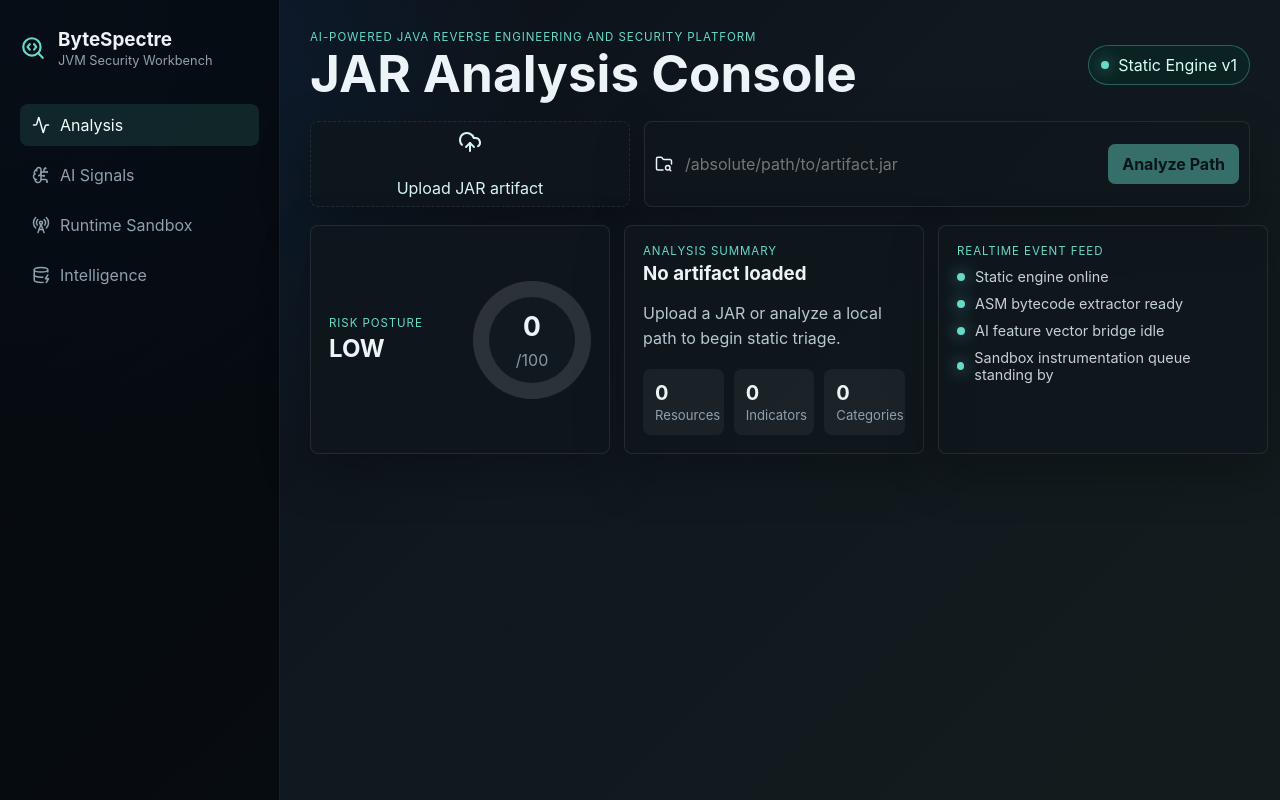
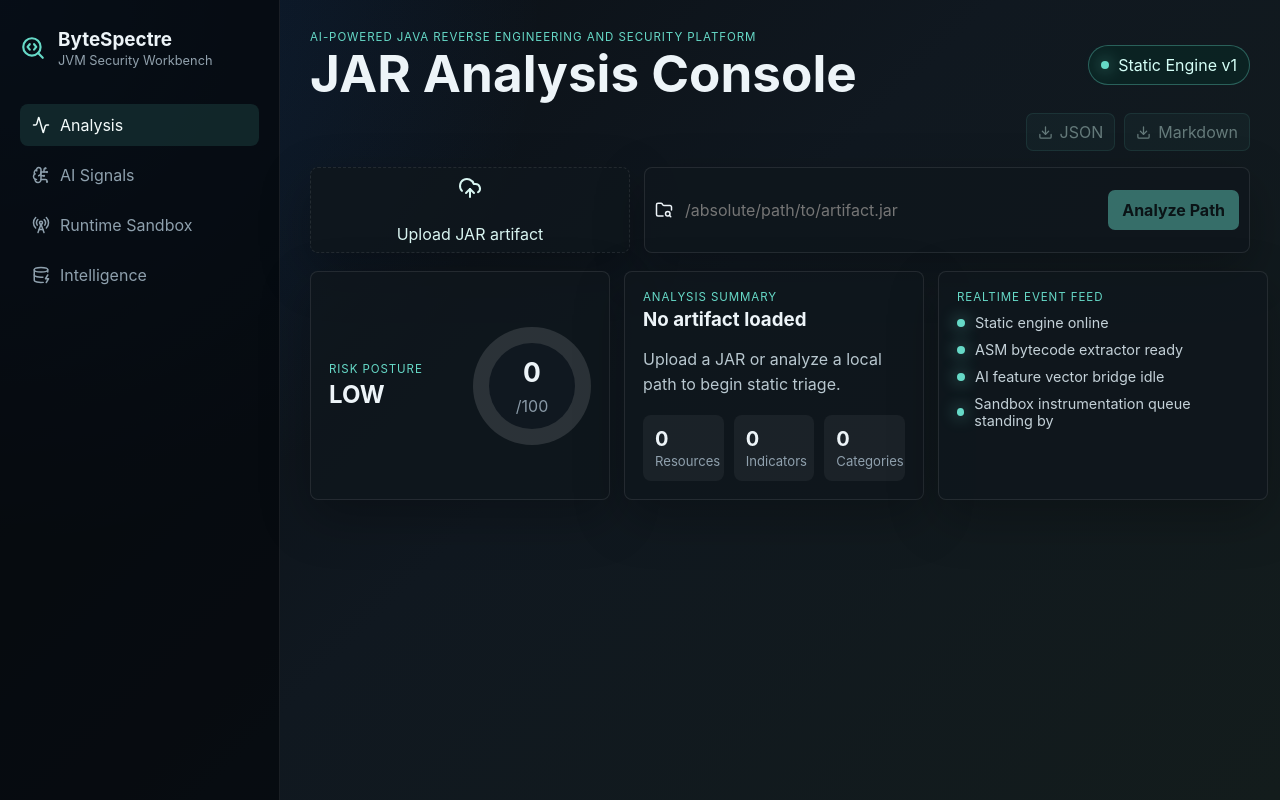
Before and after one commit to TejasSinha12/ByteSpectre, a React (Vite) app in the folder frontend/: page / in a window 1280 px wide. Built offline with nearby package versions, Linux system fonts and the light colour scheme.

Commit message:
Improve analyst workflow controls

```diff
--- a/frontend/src/App.tsx
+++ b/frontend/src/App.tsx
@@ -1,11 +1,13 @@
 import { Activity, BrainCircuit, DatabaseZap, RadioTower, SearchCode } from 'lucide-react';
 import { useMemo, useState } from 'react';
 import { AssetIntel } from './components/AssetIntel';
+import { CategoryChips } from './components/CategoryChips';
 import { ClassificationPanel } from './components/ClassificationPanel';
 import { DescriptorPanel } from './components/DescriptorPanel';
 import { GraphPreview } from './components/GraphPreview';
 import { IndicatorTable } from './components/IndicatorTable';
 import { RelationshipGraph } from './components/RelationshipGraph';
+import { ReportActions } from './components/ReportActions';
 import { RiskGauge } from './components/RiskGauge';
 import { UploadConsole } from './components/UploadConsole';
 import { analyzeJar, analyzeJarPath } from './lib/api';
@@ -82,6 +84,8 @@ export function App() {
           </div>
         </header>
 
+        <ReportActions report={report} />
+
         <UploadConsole
           busy={busy}
           onUpload={(file) => runAnalysis(() => analyzeJar(file))}
@@ -96,6 +100,7 @@ export function App() {
             <p className="eyebrow">Analysis summary</p>
             <h3>{report?.fileName ?? 'No artifact loaded'}</h3>
             <p>{report?.summary ?? 'Upload a JAR or analyze a local path to begin static triage.'}</p>
+            {report && <CategoryChips categories={report.behaviorCategories} />}
             <div className="summary-metrics">
               <Metric label="Resources" value={resourceTotal} />
               <Metric label="Indicators" value={report?.indicators.length ?? 0} />
--- /dev/null
+++ b/frontend/src/components/CategoryChips.tsx
@@ -0,0 +1,17 @@
+interface CategoryChipsProps {
+  categories: string[];
+}
+
+export function CategoryChips({ categories }: CategoryChipsProps) {
+  if (categories.length === 0) {
+    return null;
+  }
+
+  return (
+    <div className="category-chips" aria-label="Behavior categories">
+      {categories.slice(0, 8).map((category) => (
+        <span key={category}>{category}</span>
+      ))}
+    </div>
+  );
+}
--- a/frontend/src/components/IndicatorTable.tsx
+++ b/frontend/src/components/IndicatorTable.tsx
@@ -1,4 +1,5 @@
 import { ShieldAlert } from 'lucide-react';
+import { useMemo, useState } from 'react';
 import type { Indicator } from '../lib/types';
 
 interface IndicatorTableProps {
@@ -6,6 +7,18 @@ interface IndicatorTableProps {
 }
 
 export function IndicatorTable({ indicators }: IndicatorTableProps) {
+  const [query, setQuery] = useState('');
+  const [category, setCategory] = useState('all');
+  const categories = useMemo(() => Array.from(new Set(indicators.map((indicator) => indicator.category))).sort(), [indicators]);
+  const filtered = useMemo(() => {
+    const lowered = query.trim().toLowerCase();
+    return indicators.filter((indicator) => {
+      const matchesCategory = category === 'all' || indicator.category === category;
+      const searchable = `${indicator.title} ${indicator.category} ${indicator.evidence} ${indicator.explanation}`.toLowerCase();
+      return matchesCategory && (!lowered || searchable.includes(lowered));
+    });
+  }, [category, indicators, query]);
+
   return (
     <section className="panel indicators">
       <div className="panel-heading">
@@ -15,11 +28,20 @@ export function IndicatorTable({ indicators }: IndicatorTableProps) {
         </div>
         <ShieldAlert size={20} />
       </div>
+      <div className="indicator-controls">
+        <input value={query} onChange={(event) => setQuery(event.target.value)} placeholder="Search indicators, evidence, or explanation" />
+        <select value={category} onChange={(event) => setCategory(event.target.value)}>
+          <option value="all">All categories</option>
+          {categories.map((item) => (
+            <option key={item} value={item}>{item}</option>
+          ))}
+        </select>
+      </div>
       <div className="table">
-        {indicators.length === 0 ? (
-          <div className="empty-state">No high-confidence indicators in the current static ruleset.</div>
+        {filtered.length === 0 ? (
+          <div className="empty-state">{indicators.length === 0 ? 'No high-confidence indicators in the current static ruleset.' : 'No indicators match the current filters.'}</div>
         ) : (
-          indicators.map((indicator) => (
+          filtered.map((indicator) => (
             <article className="table-row" key={indicator.id}>
               <div>
                 <strong>{indicator.title}</strong>
--- /dev/null
+++ b/frontend/src/components/ReportActions.tsx
@@ -0,0 +1,62 @@
+import { Download } from 'lucide-react';
+import type { JarAnalysisReport } from '../lib/types';
+
+interface ReportActionsProps {
+  report: JarAnalysisReport | null;
+}
+
+export function ReportActions({ report }: ReportActionsProps) {
+  return (
+    <div className="report-actions">
+      <button type="button" disabled={!report} onClick={() => report && downloadJson(report)}>
+        <Download size={15} />
+        JSON
+      </button>
+      <button type="button" disabled={!report} onClick={() => report && downloadMarkdown(report)}>
+        <Download size={15} />
+        Markdown
+      </button>
+    </div>
+  );
+}
+
+function downloadJson(report: JarAnalysisReport) {
+  download(`${safeName(report.fileName)}-bytespectre.json`, JSON.stringify(report, null, 2), 'application/json');
+}
+
+function downloadMarkdown(report: JarAnalysisReport) {
+  const lines = [
+    `# ByteSpectre Report: ${report.fileName}`,
+    '',
+    `- Risk: ${report.riskLevel} (${report.riskScore}/100)`,
+    `- Analysis ID: ${report.analysisId}`,
+    `- Analyzed At: ${report.analyzedAt}`,
+    '',
+    '## Summary',
+    report.summary,
+    '',
+    '## Artifact Classifications',
+    ...report.artifactClassifications.map((item) => `- ${item.label} (${item.family}, ${item.confidence}%): ${item.evidence.join(', ')}`),
+    '',
+    '## Indicators',
+    ...report.indicators.map((item) => `- [S${item.severity}/${item.confidence}%] ${item.title}: ${item.explanation}`),
+    '',
+    '## Descriptor Metadata',
+    ...report.descriptorMetadata.map((item) => `- ${item.type}: ${item.path}`)
+  ];
+  download(`${safeName(report.fileName)}-bytespectre.md`, lines.join('\n'), 'text/markdown');
+}
+
+function download(fileName: string, content: string, type: string) {
+  const blob = new Blob([content], { type });
+  const url = URL.createObjectURL(blob);
+  const anchor = document.createElement('a');
+  anchor.href = url;
+  anchor.download = fileName;
+  anchor.click();
+  URL.revokeObjectURL(url);
+}
+
+function safeName(value: string) {
+  return value.replace(/[^a-z0-9._-]+/gi, '-').replace(/^-|-$/g, '') || 'analysis';
+}
--- a/frontend/src/styles/app.css
+++ b/frontend/src/styles/app.css
@@ -147,6 +147,30 @@ nav a:hover {
   margin-bottom: 18px;
 }
 
+.report-actions {
+  display: flex;
+  justify-content: flex-end;
+  gap: 9px;
+  margin: -8px 0 16px;
+}
+
+.report-actions button {
+  display: inline-flex;
+  align-items: center;
+  gap: 7px;
+  border: 1px solid rgba(102, 217, 199, 0.25);
+  border-radius: 7px;
+  background: rgba(102, 217, 199, 0.1);
+  color: #d8fff8;
+  padding: 8px 11px;
+  cursor: pointer;
+}
+
+.report-actions button:disabled {
+  opacity: 0.42;
+  cursor: not-allowed;
+}
+
 .drop-target,
 .path-form,
 .panel,
@@ -268,6 +292,22 @@ nav a:hover {
   line-height: 1.55;
 }
 
+.category-chips {
+  display: flex;
+  flex-wrap: wrap;
+  gap: 7px;
+  margin-top: 14px;
+}
+
+.category-chips span {
+  border: 1px solid rgba(102, 217, 199, 0.2);
+  border-radius: 999px;
+  background: rgba(102, 217, 199, 0.08);
+  color: #d9fbf5;
+  padding: 5px 8px;
+  font-size: 0.78rem;
+}
+
 .summary-metrics {
   gap: 10px;
   margin-top: 18px;
@@ -333,6 +373,24 @@ nav a:hover {
 .table {
   display: grid;
   gap: 10px;
+}
+
+.indicator-controls {
+  display: grid;
+  grid-template-columns: minmax(180px, 1fr) minmax(150px, 210px);
+  gap: 10px;
+  margin-bottom: 14px;
+}
+
+.indicator-controls input,
+.indicator-controls select {
+  min-width: 0;
+  border: 1px solid rgba(255, 255, 255, 0.09);
+  border-radius: 7px;
+  outline: 0;
+  background: rgba(255, 255, 255, 0.05);
+  color: #edf4f8;
+  padding: 10px;
 }
 
 .classification-list {
@@ -670,11 +728,24 @@ nav a:hover {
     width: 100%;
   }
 
+  .report-actions {
+    justify-content: stretch;
+  }
+
+  .report-actions button {
+    flex: 1;
+    justify-content: center;
+  }
+
   nav {
     display: none;
   }
 
   .table-row {
+    grid-template-columns: 1fr;
+  }
+
+  .indicator-controls {
     grid-template-columns: 1fr;
   }
 
```
